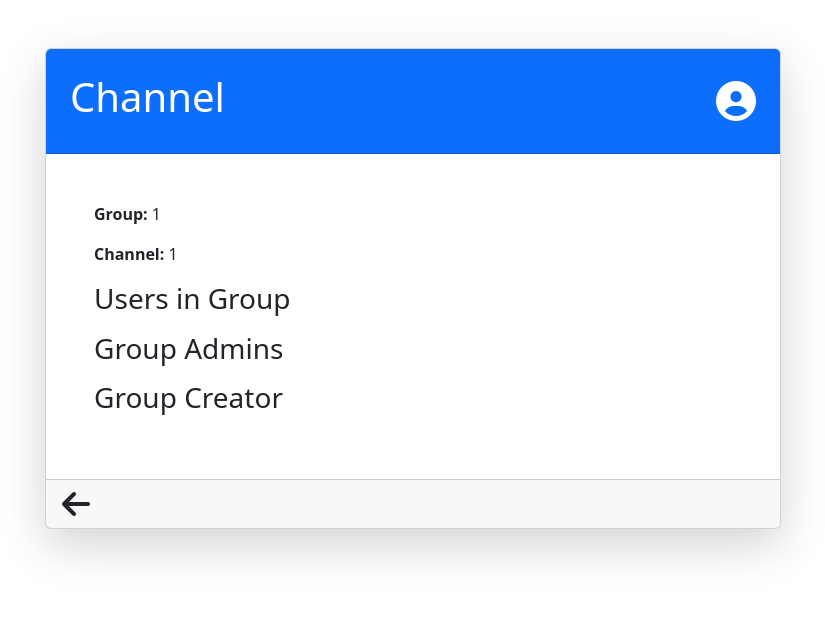
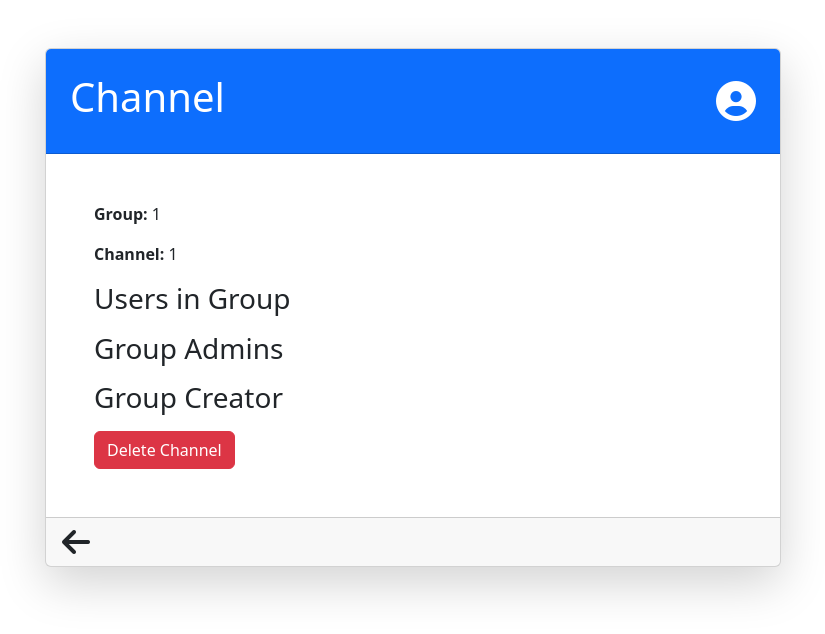
Before and after one commit to Elli0ttH0rne/3813ICT-Assessment, an Angular app in the folder 3813ICT-Assessment/: page /channel/1/1 in a window 1280 px wide. Shown: the top 634 px of the page, without its empty margins (227-1052 px from the left). Built offline with nearby package versions, Linux system fonts and the light colour scheme.

Commit message:
Channel delete functionality added

```diff
--- a/3813ICT-Assessment/src/app/auth.service.ts
+++ b/3813ICT-Assessment/src/app/auth.service.ts
@@ -171,7 +171,7 @@ export class AuthService {
       password: 'groupAdmin1',
       email: 'groupAdmin1@gmail.com',
       roles: ['groupAdmin'],
-      groups: ['Music', 'Reading', 'Gaming', 'DIY', 'Art']
+      groups: ['Photography','Cooking', 'Gardening', 'Travel', 'Fitness',  'Music', 'Reading', 'Gaming', 'DIY', 'Art']
     },
     {
       userId: 'u022',
@@ -179,7 +179,7 @@ export class AuthService {
       password: 'groupAdmin2',
       email: 'groupAdmin2@gmail.com',
       roles: ['groupAdmin'],
-      groups: ['Music', 'Reading', 'Gaming', 'DIY', 'Art']
+      groups: ['Photography','Cooking', 'Gardening', 'Travel', 'Fitness',  'Music', 'Reading', 'Gaming', 'DIY', 'Art']
     },
     {
       userId: 'u023',
@@ -268,7 +268,7 @@ export class AuthService {
         { userId: 'u021', username: 'groupAdmin1', role: 'admin' },
         { userId: 'u022', username: 'groupAdmin2', role: 'creator' }
       ],
-      creatorId: 'u021'
+      creatorId: 'u022'
     },
     {
       name: 'Reading',
@@ -281,7 +281,7 @@ export class AuthService {
         { userId: 'u021', username: 'groupAdmin1', role: 'admin' },
         { userId: 'u022', username: 'groupAdmin2', role: 'creator' }
       ],
-      creatorId: 'u021'
+      creatorId: 'u022'
     },
     {
       name: 'Gaming',
@@ -294,7 +294,7 @@ export class AuthService {
         { userId: 'u021', username: 'groupAdmin1', role: 'admin' },
         { userId: 'u022', username: 'groupAdmin2', role: 'creator' }
       ],
-      creatorId: 'u021'
+      creatorId: 'u022'
     },
     {
       name: 'DIY',
@@ -307,7 +307,7 @@ export class AuthService {
         { userId: 'u021', username: 'groupAdmin1', role: 'admin' },
         { userId: 'u022', username: 'groupAdmin2', role: 'creator' }
       ],
-      creatorId: 'u021'
+      creatorId: 'u022'
     },
     {
       name: 'Art',
@@ -320,7 +320,7 @@ export class AuthService {
         { userId: 'u021', username: 'groupAdmin1', role: 'admin' },
         { userId: 'u022', username: 'groupAdmin2', role: 'creator' }
       ],
-      creatorId: 'u021'
+      creatorId: 'u022'
     },
   ];
 
@@ -401,4 +401,30 @@ export class AuthService {
     }
     return '';
   }
+  deleteChannel(groupName: string, channelName: string, currentUsername: string, isSuperAdmin: boolean): boolean {
+    const group = this.groups.find(g => g.name === groupName);
+    if (!group) {
+        console.warn('Group not found.');
+        return false;
+    }
+
+    const creatorUsername = this.getGroupCreator(groupName);
+    // Allow deletion if the user is the group creator or a super admin
+    if (currentUsername !== creatorUsername && !isSuperAdmin) {
+        console.warn('Only the group creator or a super admin can delete channels.');
+        return false;
+    }
+
+    const channelIndex = group.channels.findIndex(c => c.name === channelName);
+    if (channelIndex === -1) {
+        console.warn('Channel not found.');
+        return false;
+    }
+
+    group.channels.splice(channelIndex, 1);
+    // Save the updated group information
+    this.groups = this.groups.map(g => g.name === groupName ? group : g);
+    return true;
 }
+
+}
--- a/3813ICT-Assessment/src/app/channel/channel.component.html
+++ b/3813ICT-Assessment/src/app/channel/channel.component.html
@@ -29,6 +29,11 @@
 
           <h3>Group Creator</h3>
           <p>{{ groupCreator }}</p>
+
+          <!-- Conditional Delete Button -->
+          <div *ngIf="isCreator">
+            <button class="btn btn-danger" (click)="deleteChannel()">Delete Channel</button>
+          </div>
         </div>
         <div class="card-footer d-flex justify-content-start">
           <i class="fas fa-arrow-left fa-2x" style="cursor: pointer;" (click)="navigateToUserGroup()"></i>
--- a/3813ICT-Assessment/src/app/channel/channel.component.ts
+++ b/3813ICT-Assessment/src/app/channel/channel.component.ts
@@ -17,12 +17,16 @@ export class ChannelComponent implements OnInit {
 
   // User information
   username: string = '';
-  roles: string = '';
+  roles: string[] = []; // Changed to an array of roles
 
   // Group and user information
   usersInGroup: { userId: string; username: string }[] = [];
   groupAdmins: { username: string; role: string }[] = [];
   groupCreator: string = '';
+
+  // Flags to check user permissions
+  isCreator: boolean = false;
+  isSuperAdmin: boolean = false; // Added property
 
   constructor(private route: ActivatedRoute, private router: Router, private authService: AuthService) {
     this.route.paramMap.subscribe(params => {
@@ -34,13 +38,18 @@ export class ChannelComponent implements OnInit {
   ngOnInit(): void {
     // Retrieve currentUser information from local storage
     const storedUser = JSON.parse(localStorage.getItem('currentUser') || '{}');
-    this.username = storedUser.username;
-    this.roles = storedUser.roles;
+    this.username = storedUser.username || '';
+    this.roles = storedUser.roles || []; // Set as array
+
+    this.isSuperAdmin = this.roles.includes('superAdmin'); // Check if user is a super admin
 
     if (this.groupName) {
       this.usersInGroup = this.authService.getUsersInGroup(this.groupName);
       this.groupAdmins = this.authService.getGroupAdmins(this.groupName);
       this.groupCreator = this.authService.getGroupCreator(this.groupName);
+
+      // Check if the current user is the group creator or a super admin
+      this.isCreator = this.username === this.groupCreator || this.isSuperAdmin;
     }
   }
 
@@ -53,4 +62,18 @@ export class ChannelComponent implements OnInit {
   navigateToAccount(): void {
     this.router.navigate(['/account']);
   }
+
+  // Method to delete the channel
+  deleteChannel(): void {
+    if (this.groupName && this.channelName) {
+        const success = this.authService.deleteChannel(this.groupName, this.channelName, this.username, this.isSuperAdmin);
+        if (success) {
+            alert('Channel deleted successfully.');
+            // Navigate or refresh as needed
+            this.navigateToUserGroup();
+        } else {
+            alert('Failed to delete channel.');
+        }
+    }
+  }
 }
```
